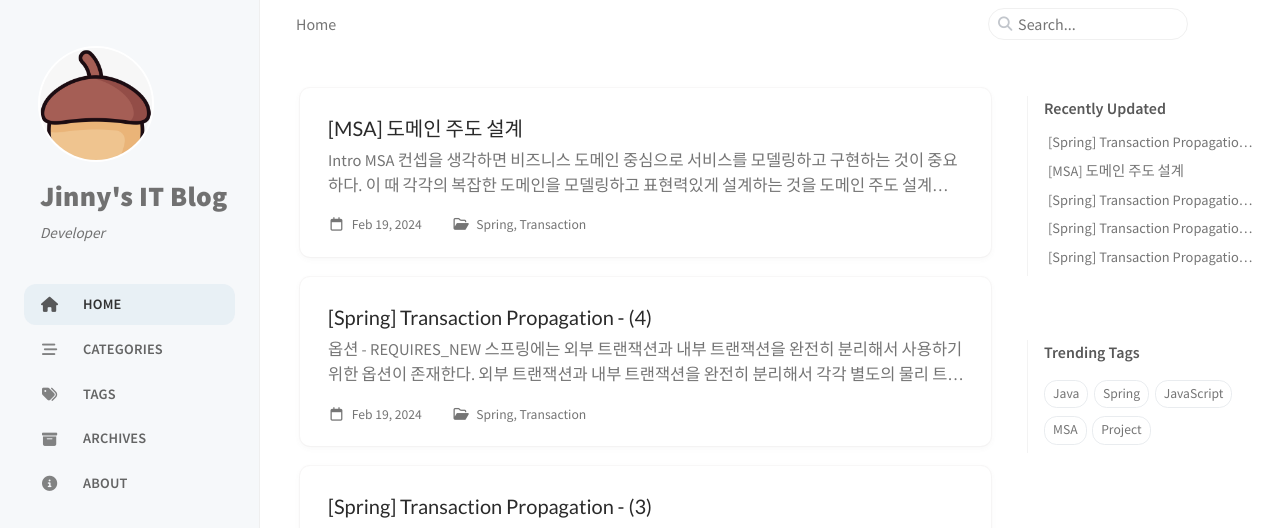
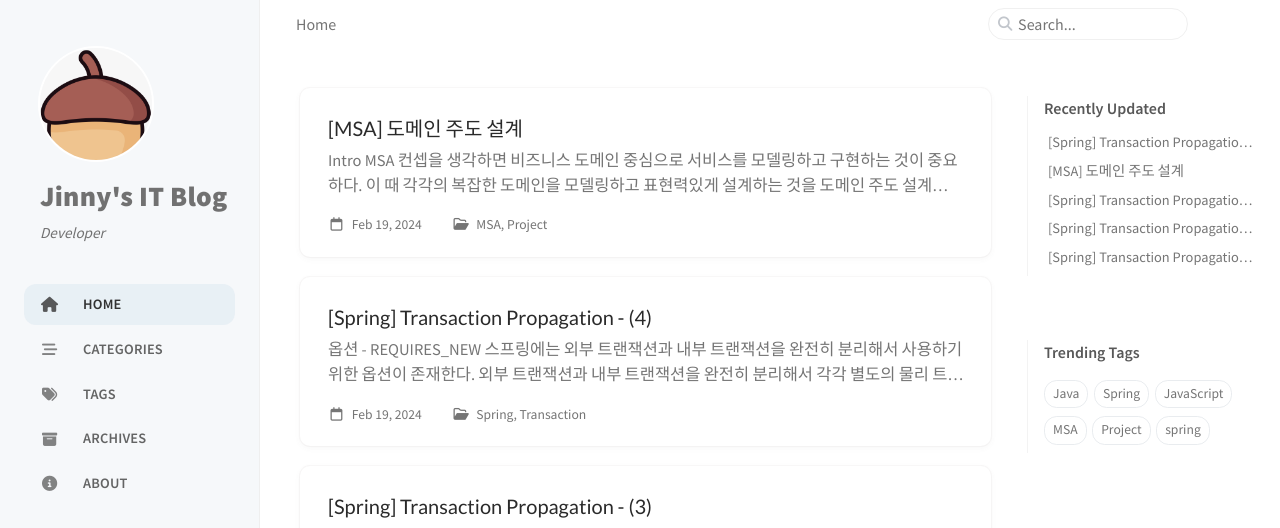
Before and after one commit to yeong0724/yeong0724.github.io, a Jekyll site: the page built from index.markdown, in a window 1280 px wide and 1331 px high. Shown: the top 528 px of the window. Built offline with Jekyll 4.4.1, drawn with Linux system fonts in a browser that asks for light colours; cached includes are drawn as plain includes.

Commit message:
[24/02/21] MSA - 도메인 주도 개발 수정

```diff
--- a/_posts/2024-02-21-MSA-DDD.md
+++ b/_posts/2024-02-21-MSA-DDD.md
@@ -1,8 +1,8 @@
 ---
 title: "[MSA] 도메인 주도 설계"
 date: 2024-02-19 20:20:30 +0900
-categories: [Spring, Transaction]
-tags: [MSA, Project]
+categories: [MSA, Project]
+tags: [MSA, Project, spring]
 ---
 
 ## Intro
```
